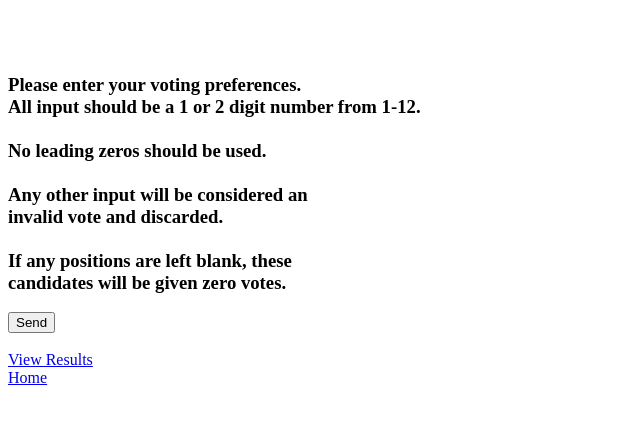
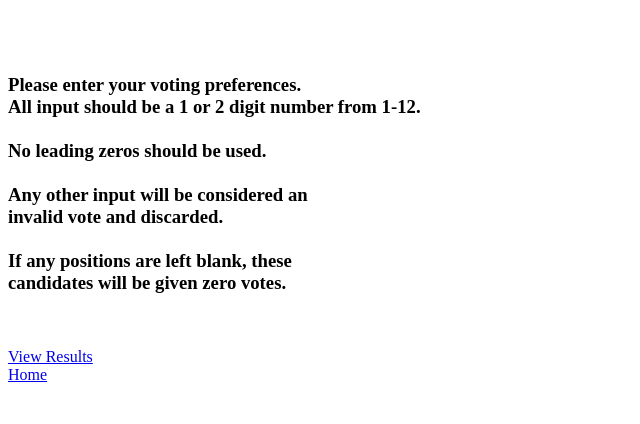
Before and after one commit to ACRONYM-Group/ACRONYMPollingInterface, a website: page vote.html in a window 1280 px wide. Both pictures are taken after a click on the button "Send". Shown: the part 98-522 px from the top of the page, without its empty margins (0-640 px from the left). Drawn offline with Linux system fonts and the light colour scheme; no server answers.

Commit message:
Remove button after clicking it.

```diff
--- a/polling.js
+++ b/polling.js
@@ -21,6 +21,8 @@ async function compose_data(data, salt, index) {
 }
 
 function send_vote() {
+    var button = document.getElementById("SendButton");
+    button.parentNode.removeChild(button);
     //send_post("vote", {"vote_token": ballot_reference[0].value, "vote_index": ballot_data["vote_index"]+0, "vote_data":ballot_reference[2].value});
     for (x in ballot_data["candidates"]) {
         console.log(ballot_reference[x].value + " " + voting_token.value + " " + (parseInt(ballot_data["vote_index"])+parseInt(x)));
--- a/vote.html
+++ b/vote.html
@@ -30,7 +30,7 @@
         <div style="width: 250px;" id="form">
         </div>
     </form>
-    <button onclick="send_vote()">Send</button>
+    <button onclick="send_vote()", id="SendButton">Send</button>
 
     <br>
     <br>
```
